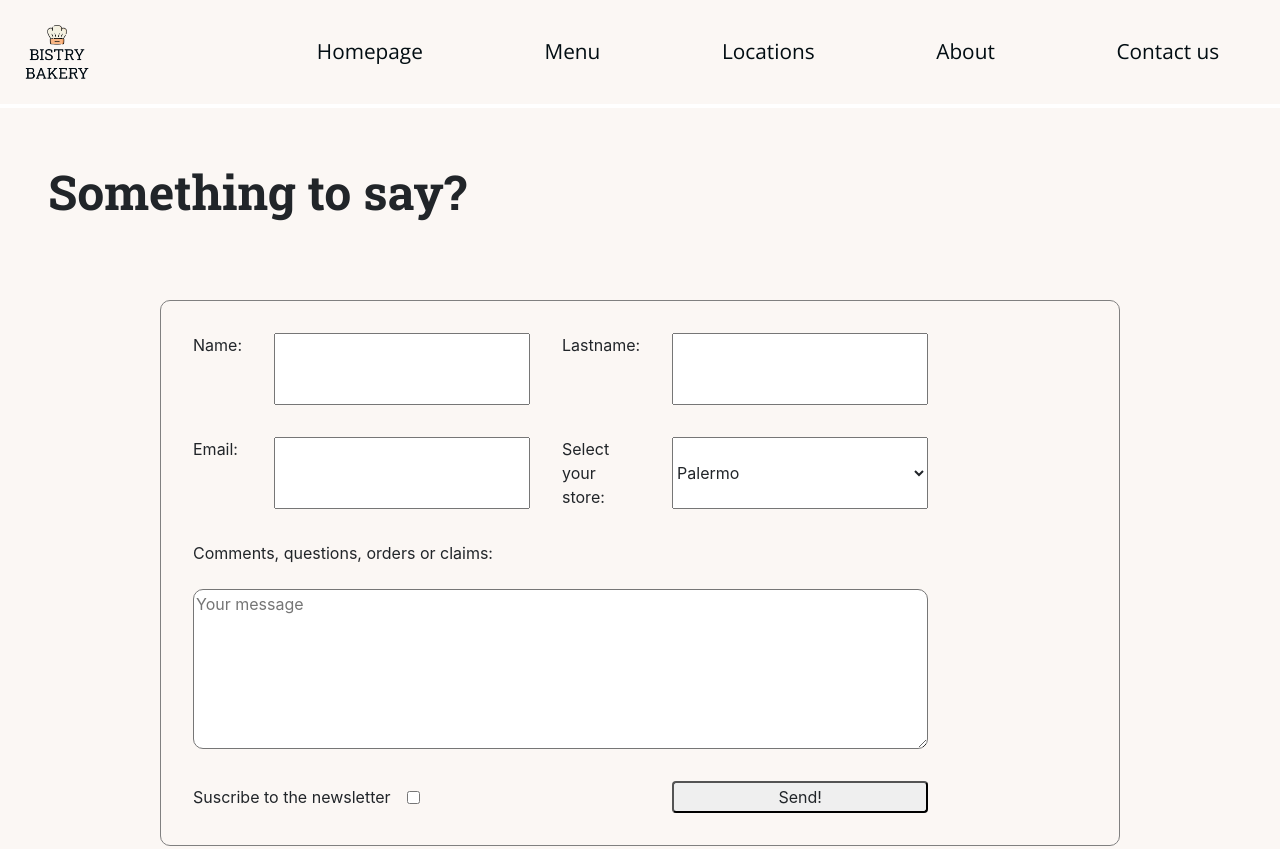
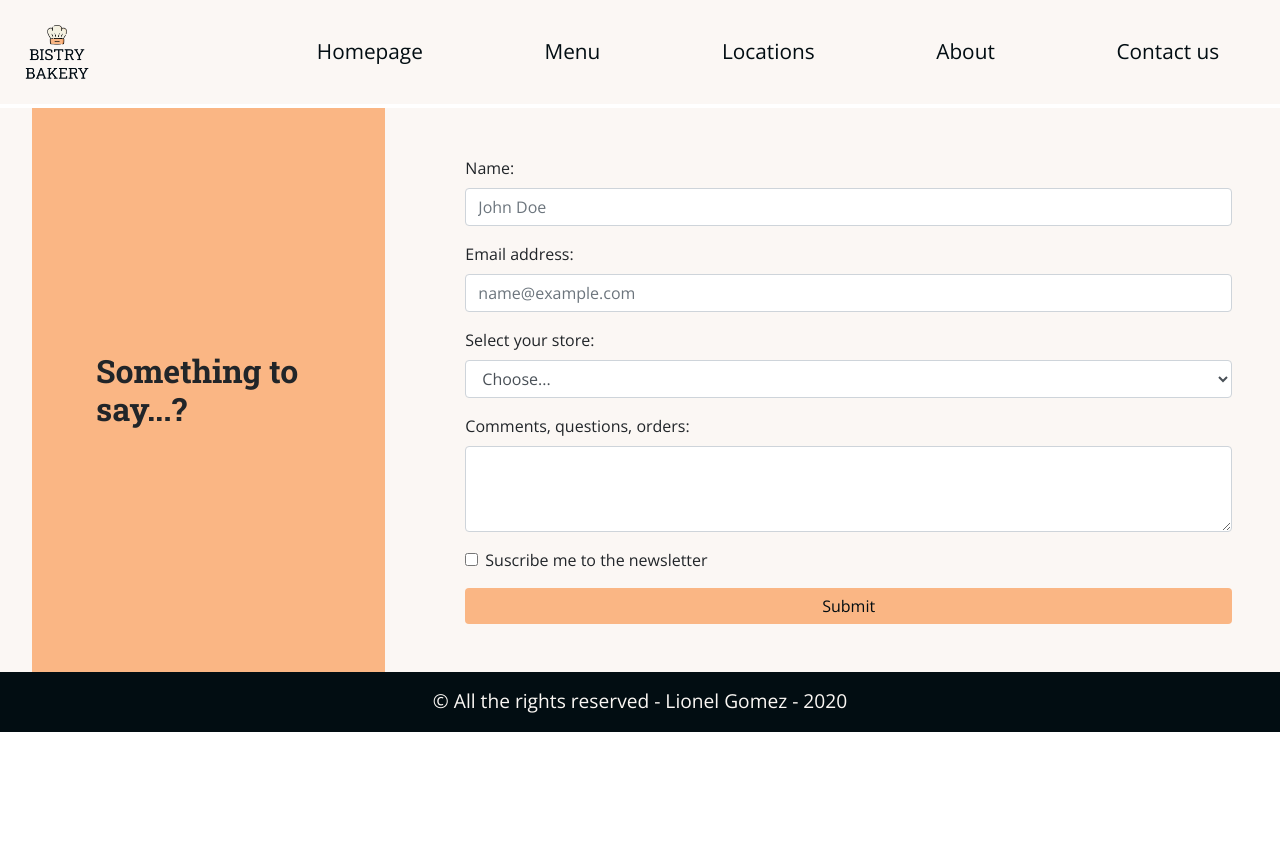
Before and after one commit to LionelSGomez/BistryBakery, a plain HTML site: page contact/contact.html in a window 1280 px wide. Shown: the top 849 px of the page. After the commit the page ends 800 px from the top, so only its background shows below. Drawn offline with nearby package versions, Linux system fonts and the light colour scheme; files whose address does not match are found by name.

Commit message:
Cambios y mejoras en formulario

```diff
--- a/contact/contact.html
+++ b/contact/contact.html
@@ -44,10 +44,10 @@
     <main id="contact">
 
         <section id="section__contact">
-
+            <!--
             <form>
                 <fieldset>
-                    <legend>Something to say?</legend>
+                    <h2>Something to say?</h2>
 
                     <div class="form">
 
@@ -83,7 +83,57 @@
 
                     </div>
                 </fieldset>
+            </form> -->
+
+            <h2>Something to say...?</h2>
+
+            <form id="form">
+                <div class="form-group">
+                    <label for="name">Name:</label>
+                    <input type="name" class="form-control" id="name" placeholder="John Doe">
+                </div>
+                <div class="form-group">
+                    <label for="mail">Email address:</label>
+                    <input type="email" class="form-control" id="mail" placeholder="name@example.com">
+                </div>
+                </div>
+                <div class="form-group">
+                    <label for="store">Select your store:</label>
+                    <select class="form-control" id="store">
+                        <option selected>Choose...</option>
+                        <option>Belgrano</option>
+                        <option>Recoleta</option>
+                        <option>Palermo</option>
+                    </select>
+                </div>
+
+                <div class="form-group">
+                    <label for="text-area">Comments, questions, orders:</label>
+                    <textarea class="form-control" id="text-area" rows="3"></textarea>
+                </div>
+                <div class="form-inline">
+
+
+
+                </div>
+
+
+
+                <div class="row">
+                    <div class="col-12 mb-3">
+                        <class class="form-check">
+
+                            <input type="checkbox" class="form-check-input" id="check">
+                            <label class="form-check-label" for="check">Suscribe me to the newsletter</label>
+                        </class>
+                    </div>
+                    <div class="col-12 button">
+                        <button type="submit" class="btn btn-primary ">Submit</button>
+                    </div>
+                </div>
             </form>
+
+
         </section>
 
     </main>
--- a/sass/_contact.scss
+++ b/sass/_contact.scss
@@ -4,100 +4,137 @@
 
     background-color: $main-color;
 
+
     #section__contact {
 
+        display:flex;
+            justify-content: center;
 
-        legend {
-            font-family: $font-title;
-            font-size: 3em;
-            padding: 1em;
-        }
+                h2 {
 
-        label {
-            margin: 0;
-        }
+                    display: grid;
+                        place-content: center;
+                    font-family: $font-title;
+                    padding: 2em;
+                    margin: 0 1em;
+                    background-color: $tertiary-color;
+                }
 
-        .form {
-            width: 60em;
-            margin: 1em auto 5em;
-            display: grid;
-                grid-template-columns: 0.2fr 0.3fr 0.2fr 0.3fr;
-                grid-template-rows: repeat(2, 1fr) 1em 10em 2em;
-                grid-template-areas:
-                    "names a lastname b"
-                    "email c store d"
-                    "e e e e"
-                    "f f f f "
-                    "che che che subm";
-                gap: 2em;
-            padding: 2em;
-            border: solid 1px grey;
-            border-radius: 10px ;
-        }
+                #form {
+                    margin: 3em;
+                    width: 80%;
+                    font-family: $font-other;
 
-        .name {
-            label {
-                grid-area: names;
-            }
+                    .button {
+                        button {
+                            width: 100%;
+                            color: $secondary-color;
+                            background-color: $tertiary-color;
+                            border: none;
+                            transition: all 0.5s;
 
-            input {
-                grid-area: a;
-            }
-        }
+                            &:hover {
+                                color: $main-color;
+                                background-color: $secondary-color;
+                            }
+                        }
 
-        .lastname {
-            label {
-                grid-area: lastname;
-            }
 
-            input {
-                grid-area: b;
-            }
-        }
+                    }
+                }
 
-        .email {
-            label {
-                grid-area: email;
-            }
 
-            input {
-                grid-area: c;
-            }
-        }
+        // h2 {
+        //     font-family: $font-title;
+        //     font-size: 3em;
+        //     padding: 1em;
+        // }
 
-        .store {
-            label {
-                grid-area: store;
-            }
+        // label {
+        //     margin: 0;
+        // }
 
-            select {
-                grid-area: d;
-            }
-        }
+        // .form {
+        //     width: 60em;
+        //     margin: 1em auto 5em;
+        //     display: grid;
+        //         grid-template-columns: 0.2fr 0.3fr 0.2fr 0.3fr;
+        //         grid-template-rows: repeat(2, 1fr) 1em 10em 2em;
+        //         grid-template-areas:
+        //             "names a lastname b"
+        //             "email c store d"
+        //             "e e e e"
+        //             "f f f f "
+        //             "che che che subm";
+        //         gap: 2em;
+        //     padding: 2em;
+        //     border: solid 1px grey;
+        //     border-radius: 10px ;
+        // }
 
-        .text {
-            grid-area: e;
-        }
+        // .name {
+        //     label {
+        //         grid-area: names;
+        //     }
 
-        #get_text {
-            grid-area: f;
-            border-radius: 10px ;
+        //     input {
+        //         grid-area: a;
+        //     }
+        // }
 
-        }
+        // .lastname {
+        //     label {
+        //         grid-area: lastname;
+        //     }
 
-        .check {
-            grid-area: che;
-            display: flex;
-                align-items: center ;
+        //     input {
+        //         grid-area: b;
+        //     }
+        // }
 
-            label {
-                padding-right: 1em;
-            }
-        }
+        // .email {
+        //     label {
+        //         grid-area: email;
+        //     }
 
-        .submit {
-            grid-area: subm;
-            border-radius: 4px ;
-        }
+        //     input {
+        //         grid-area: c;
+        //     }
+        // }
+
+        // .store {
+        //     label {
+        //         grid-area: store;
+        //     }
+
+        //     select {
+        //         grid-area: d;
+        //     }
+        // }
+
+        // .text {
+        //     grid-area: e;
+        // }
+
+        // #get_text {
+        //     grid-area: f;
+        //     border-radius: 10px ;
+
+        // }
+
+        // .check {
+        //     grid-area: che;
+        //     display: flex;
+        //         align-items: center ;
+
+        //     label {
+        //         padding-right: 1em;
+        //     }
+        // }
+
+        // .submit {
+        //     grid-area: subm;
+        //     border-radius: 4px ;
+        // }
     }
 }
```
Also changed, not shown: css/styles.css.
